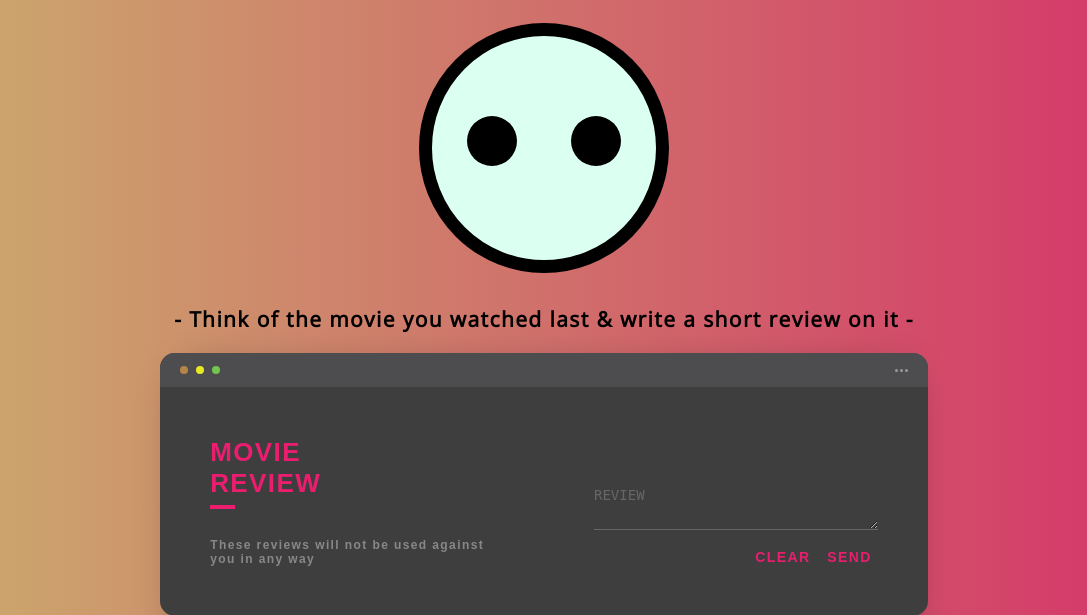
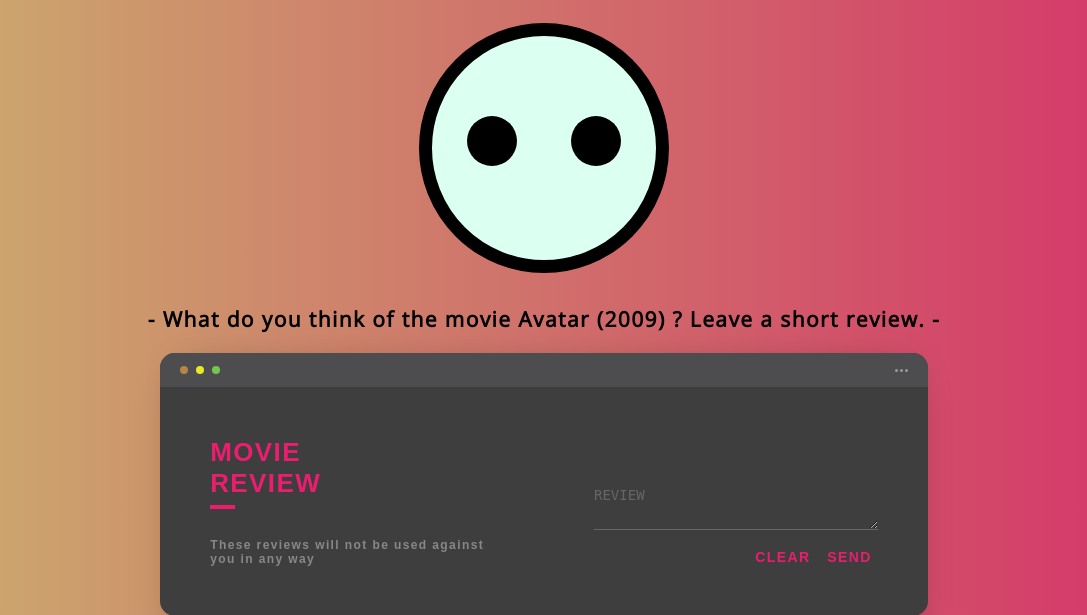
Before and after one commit to Dada-Tech/movie-review-sentiment-analysis, a Python web app: template templates/index.html in a window 1280 px wide. Shown: the top 615 px of the page, without its empty margins (96-1183 px from the left). Run offline with Jinja, Linux system fonts and the light colour scheme; the template is opened without the code that fills it, so the values that code supplies are empty.

Commit message:
asking for specific movie

```diff
--- a/templates/index.html
+++ b/templates/index.html
@@ -11,7 +11,7 @@
 
 <body class="neutral-bg">
     {% include 'face.html' %}
-    <h2 id="prediction">- Think of the movie you watched last & write a short review on it -</h2>
+    <h2 id="prediction">- What do you think of the movie Avatar (2009) ? Leave a short review. -</h2>
     {% include 'form.html' %}
 </body>
 </html>
```
